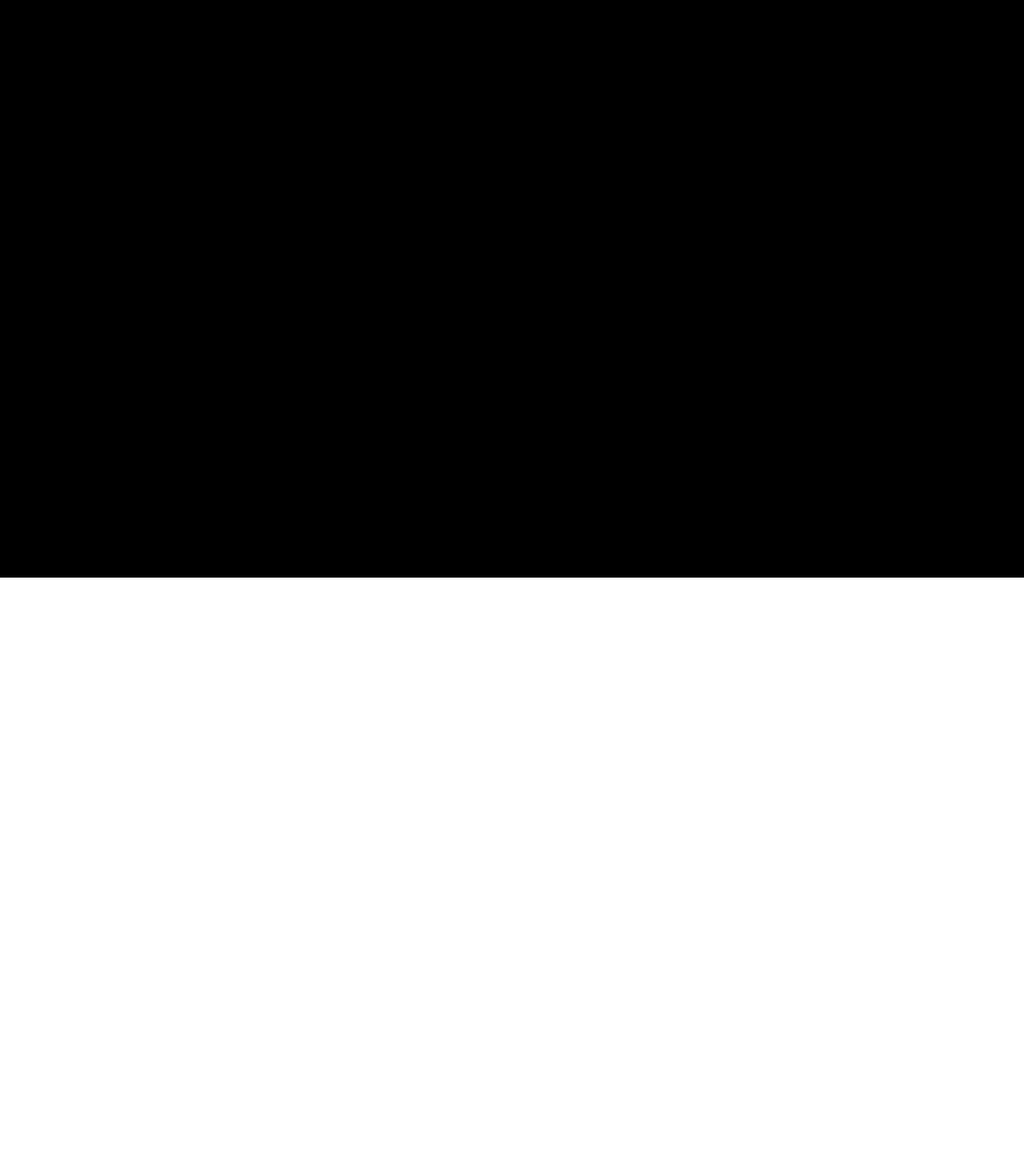
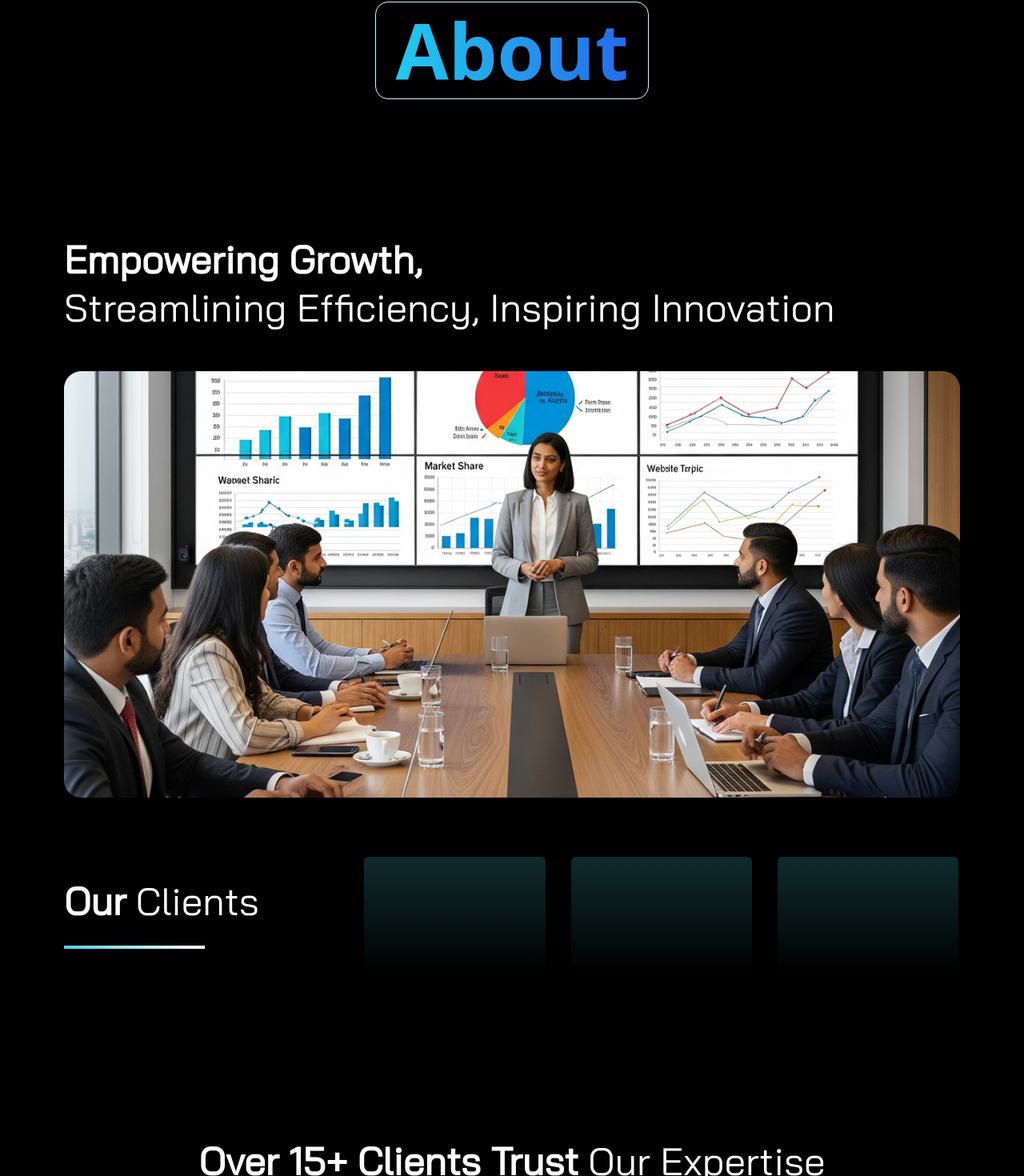
Before and after one commit to vernoxy2/Vernoxy-Media, a React (Vite) app: page /about-us in a window 1280 px wide. Shown: the part 78-1548 px from the top of the page at 80% size. Before the commit the page ends 800 px from the top, so only its background shows below. Built offline with nearby package versions, Linux system fonts and the light colour scheme.

Commit message:
on 17/09

```diff
--- a/src/Components/BottomLine.jsx
+++ b/src/Components/BottomLine.jsx
@@ -2,7 +2,7 @@ import React from 'react'
 
 const BottomLine = () => {
   return (
-    <div className='bg-gradient-to-r from-primary to-white h-1 max-w-44 my-8'>
+    <div className='bg-gradient-to-r from-primary to-white h-1 max-w-44 mt-8'>
 
     </div>
   )
--- a/src/Components/Heading.jsx
+++ b/src/Components/Heading.jsx
@@ -3,9 +3,9 @@ import React from "react";
 const Heading = ({ boldText, normalText, className }) => {
   return (
     <h1
-      className={`text-3xl md:text-5xl text-white flex flex-wrap items-baseline gap-3 ${className}`}
+      className={`text-3xl md:text-5xl text-white flex flex-wrap items-baseline gap-3 font-Bai_Jamjuree ${className}`}
     >
-      <span className="font-bold">{boldText}</span>
+      <span className="font-bold">{boldText} </span>
       <span>{normalText}</span>
     </h1>
   );
--- a/src/Pages/AboutUs/AboutUs.jsx
+++ b/src/Pages/AboutUs/AboutUs.jsx
@@ -1,9 +1,14 @@
 import React from 'react'
+import AboutHero from './Sections/AboutHero'
+import Clinets from './Sections/Clinets'
+import Expertise from './Sections/Expertise'
 
 const AboutUs = () => {
   return (
     <div>
-      About Us Page
+      <AboutHero/>
+      <Clinets/>
+      <Expertise/>
     </div>
   )
 }
--- /dev/null
+++ b/src/Pages/AboutUs/Sections/AboutHero.jsx
@@ -0,0 +1,13 @@
+import React from "react";
+
+const AboutHero = () => {
+  return (
+    <section className="flex justify-center items-center py-20">
+      <h1 className="text-6xl md:text-8xl font-bold text-transparent bg-clip-text bg-gradient-to-r from-cyan-400 to-blue-600 border border-cyan-100 px-6 py-3 rounded-2xl shadow-lg">
+        About
+      </h1>
+    </section>
+  );
+};
+
+export default AboutHero;
--- /dev/null
+++ b/src/Pages/AboutUs/Sections/Clinets.jsx
@@ -0,0 +1,36 @@
+import React from "react";
+import ClinetsImg from "../../../assets/AboutPageImg/ClinetsImg.png";
+import Heading from "../../../Components/Heading";
+import BottomLine from "../../../Components/BottomLine";
+
+const Clinets = () => {
+  return (
+    <section>
+      <div className="container space-y-8 md:space-y-14">
+        <Heading
+          boldText={"Empowering Growth,"}
+          normalText={"Streamlining Efficiency, Inspiring Innovation"}
+          className={"text-start"}
+        />
+        <img src={ClinetsImg} alt="" className="w-full" />
+        <div className="lg:flex items-center ">
+          <div className="lg:w-4/12 py-4">
+            <Heading
+              boldText={"Our"}
+              normalText={"Clients"}
+              className={"text-start"}
+            />
+            <BottomLine />
+          </div>
+          <div className="lg:w-8/12 py-4 grid grid-cols-1 md:grid-cols-2 lg:grid-cols-3 gap-7">
+            <div className="bg-gradient-to-b from-primary/20 hover:from-primary/40  to-vernoxy border-[2px] border-vernoxy hover:border-primary/40 duration-500 transform text-white h-[150px] rounded-lg"></div>
+            <div className="bg-gradient-to-b from-primary/20 hover:from-primary/40  to-vernoxy border-[2px] border-vernoxy hover:border-primary/40 duration-500 transform text-white h-[150px] rounded-lg"></div>
+            <div className="bg-gradient-to-b from-primary/20 hover:from-primary/40  to-vernoxy border-[2px] border-vernoxy hover:border-primary/40 duration-500 transform text-white h-[150px] rounded-lg"></div>
+          </div>
+        </div>
+      </div>
+    </section>
+  );
+};
+
+export default Clinets;
--- /dev/null
+++ b/src/Pages/AboutUs/Sections/Expertise.jsx
@@ -0,0 +1,19 @@
+import React from "react";
+import Heading from "../../../Components/Heading";
+
+const Expertise = () => {
+  return (
+    <section>
+      <div className="container">
+        <Heading
+          boldText={"Over 15+ Clients Trust "}
+          br
+          normalText={"Our Expertise"}
+          className={"text-center flex justify-center "}
+        ></Heading>
+      </div>
+    </section>
+  );
+};
+
+export default Expertise;
--- a/src/Pages/Home/Sections/AIRevolution.jsx
+++ b/src/Pages/Home/Sections/AIRevolution.jsx
@@ -47,8 +47,8 @@ const AIRevolution = () => {
           </div>
 
           {/* Stats */}
-          <div className="text-start md:text-right uppercase">
-            <p className="text-3xl">3.5k+</p>
+          <div className="text-start md:text-right uppercase font-Bai_Jamjuree">
+            <p className="text-3xl">3.5k           </p>
             <p>Happy Customers and counting</p>
           </div>
         </div>
--- a/src/Pages/Home/Sections/Action.jsx
+++ b/src/Pages/Home/Sections/Action.jsx
@@ -1,7 +1,7 @@
 import React from "react";
 import Heading from "../../../Components/Heading";
 import BottomLine from "../../../Components/BottomLine";
-import ActionV from "../../../assets/HomePageImgs/ActionV.mp4"
+import ActionV from "../../../assets/HomePageImgs/ActionV.mp4";
 
 const Action = () => {
   return (
@@ -23,9 +23,13 @@ const Action = () => {
       </div>
       <div className="grid grid-cols-1 md:grid-cols-2 lg:grid-cols-3 gap-7">
         <div className="md:col-span-2 lg:col-span-1 lg:row-span-2 md:h-full">
-          <h1 className="text-4xl font-bold text-start max-w-xl lg:max-w-md">
-            Enhancing Operational Efficiency with Predictive Al
+          <h1
+            className="text-4xl font-bold text-start   font-Bai_Jamjuree
+             bg-gradient-to-r from-primary to-white bg-clip-text text-transparent"
+          >
+            Enhancing Operational Efficiency with <br className="hidden 2xl:block" /> Predictive AI
           </h1>
+
           <BottomLine />
         </div>
         <div className="bg-gradient-to-b from-primary/20 hover:from-primary/40  to-vernoxy border-[2px] border-vernoxy hover:border-primary/40 duration-500 transform text-white h-[150px] rounded-lg"></div>
```
Also changed, not shown: src/assets/AboutPageImg/ClinetsImg.png (added).
